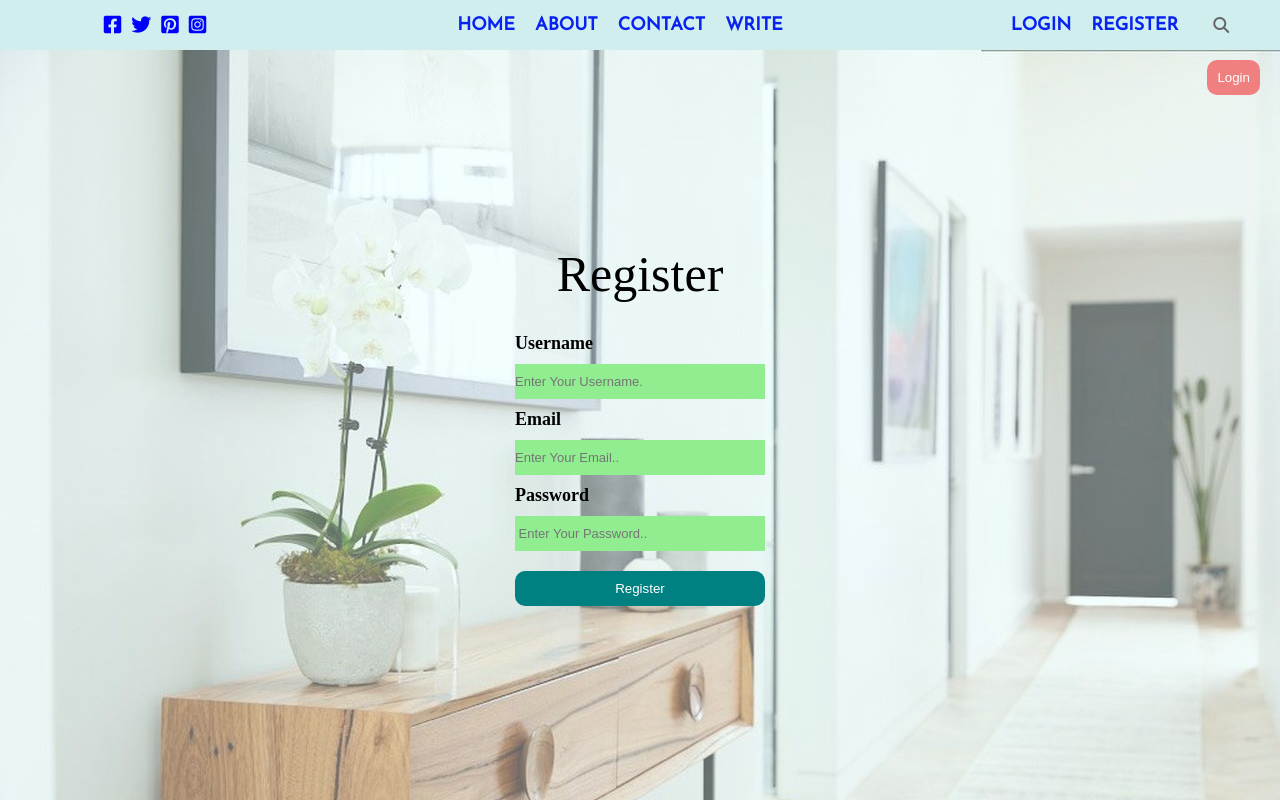
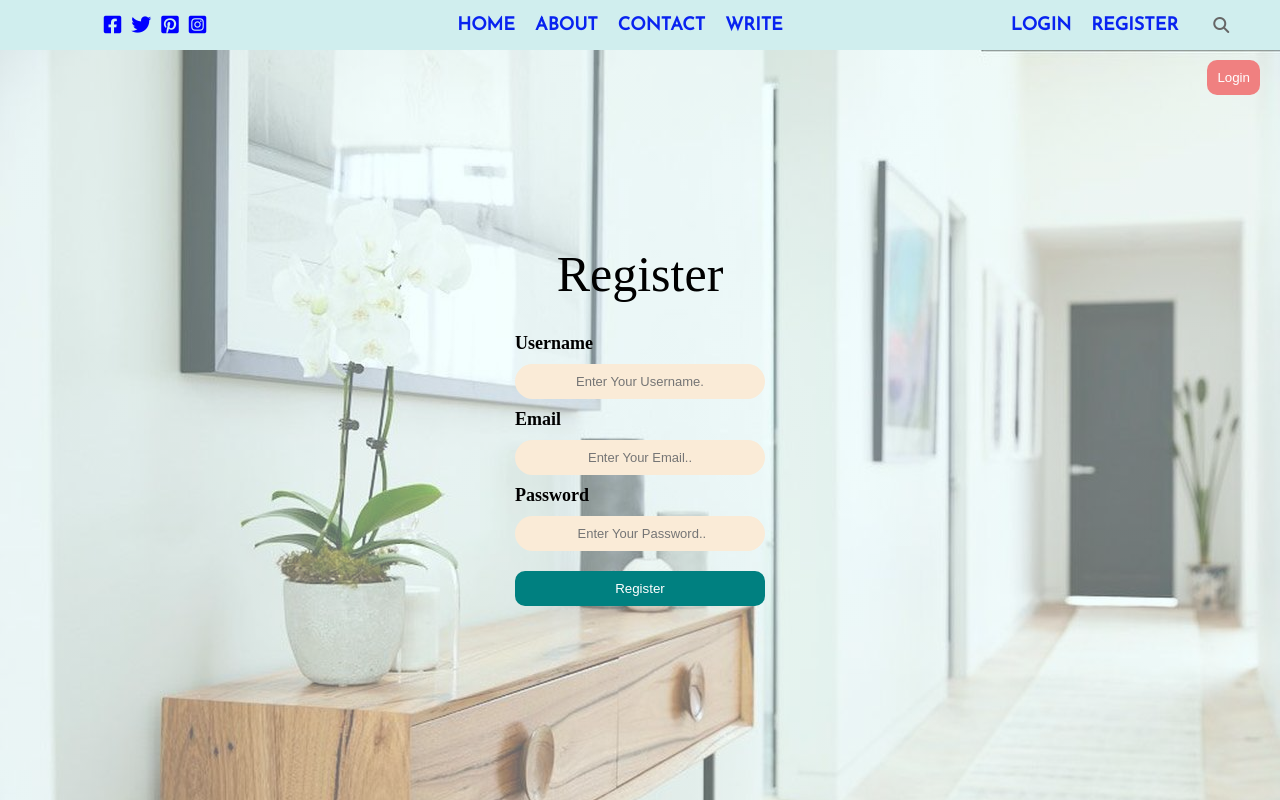
Before and after one commit to Firdavs0108/react_project, a React (Create React App) app: page /register in a window 1280 px wide. Built offline with nearby package versions, Linux system fonts and the light colour scheme.

Commit message:
Travel_App

```diff
--- a/src/pages/register/style.js
+++ b/src/pages/register/style.js
@@ -34,14 +34,17 @@ export const FormLabel = styled.label`
     color: black;
     font-size: 18px;
     font-weight: bold;
+
 `
 
 export const RegisterInput = styled.input`
     padding: 10px 0;
-    background-color: lightgreen;
+    background-color: antiquewhite;
     border: none;
     font-size: 13px;
     width: 250px;
+    border-radius: 20px;
+    text-align: center
 
 `
 
--- a/src/pages/save/style.js
+++ b/src/pages/save/style.js
@@ -38,9 +38,11 @@ export const FormLabel = styled.label`
 
 export const LoginInput = styled.input`
     padding: 10px 0;
-    background-color: white;
+    background-color: antiquewhite;
     border: none;
     width: 250px;
+    border-radius: 20px;
+    text-align: center
 
 `
 
```
